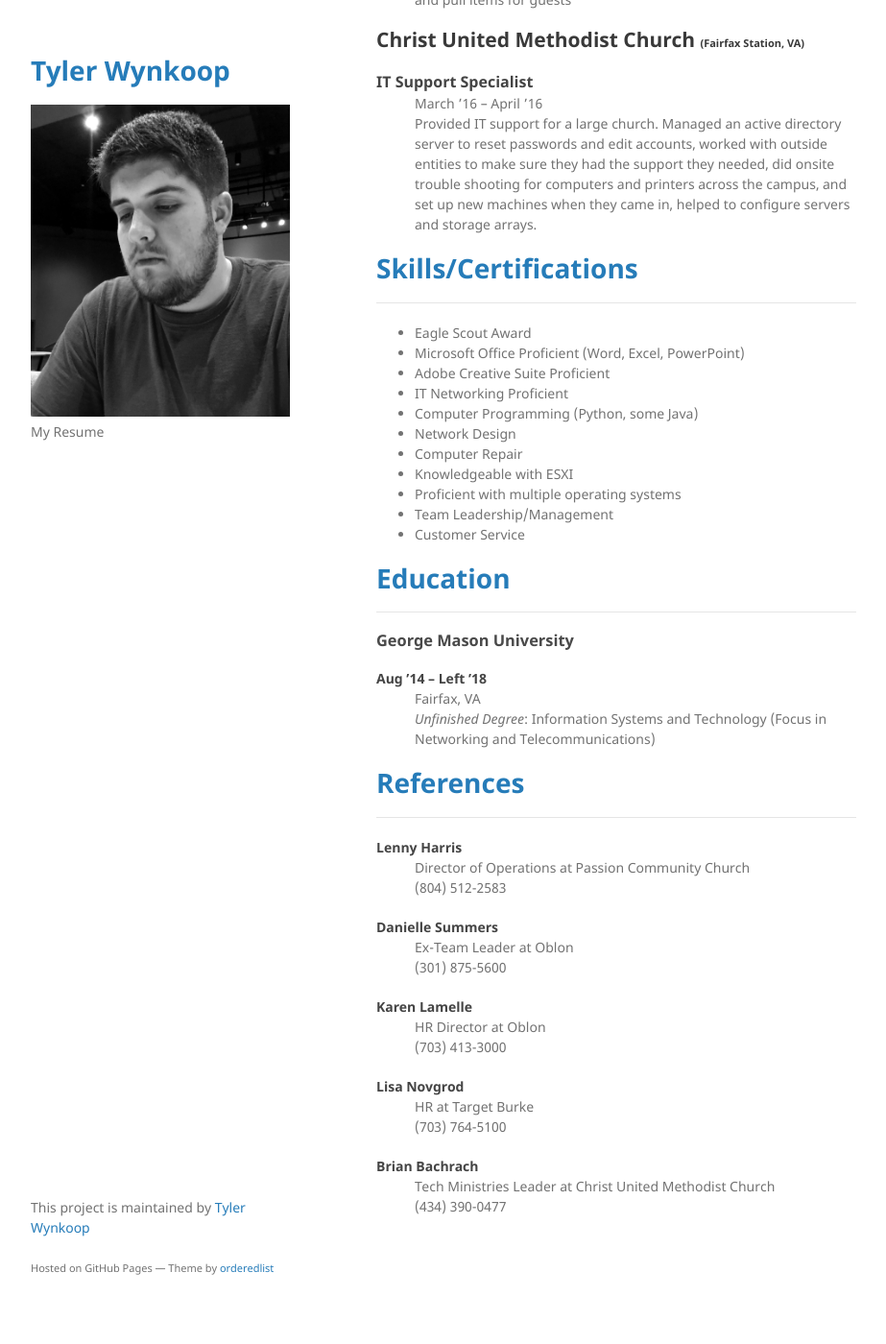
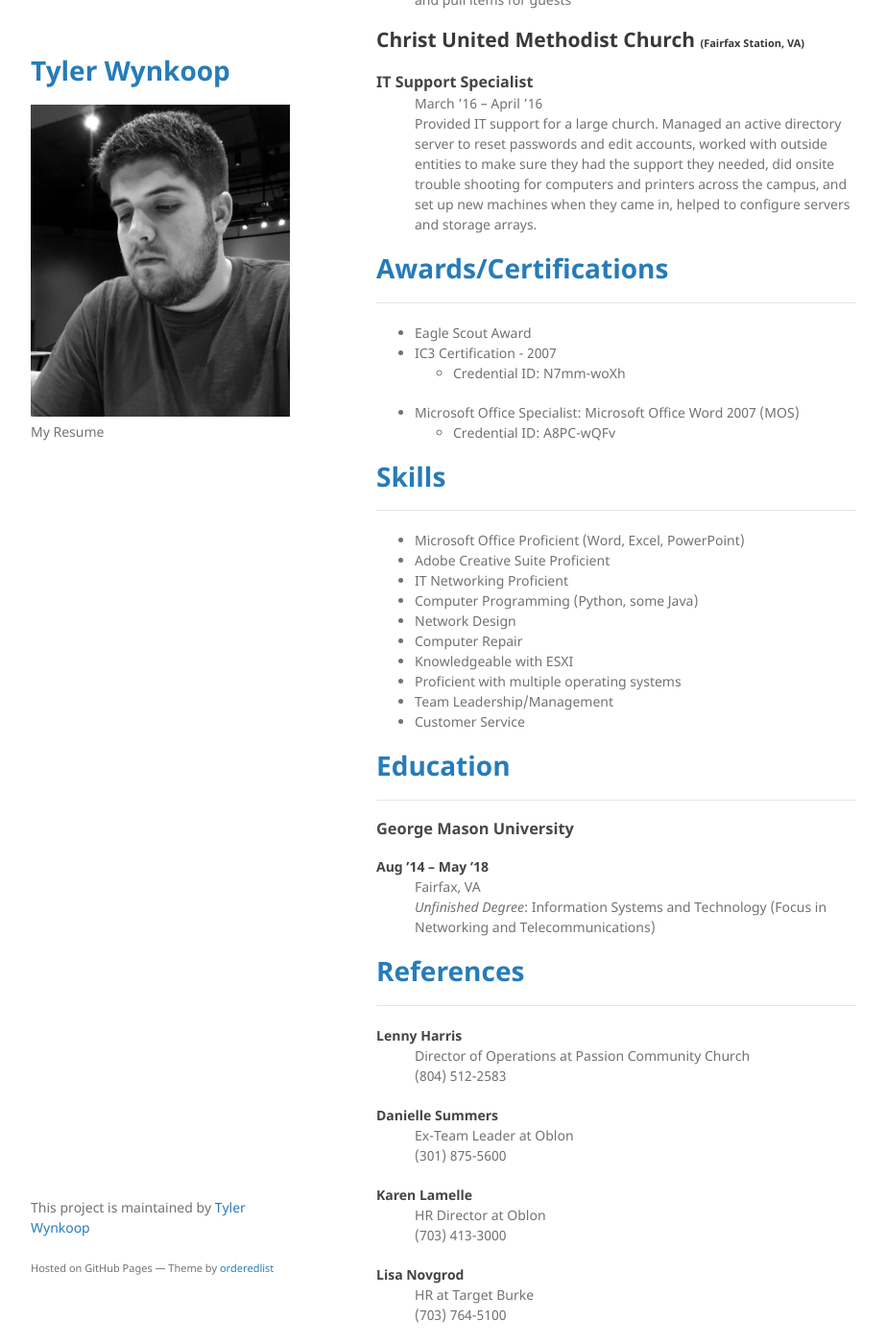
Before and after one commit to tewynkoop/TylerWynkoop, a Jekyll site: the page built from index.md, in a window 1280 px wide and 1400 px high, scrolled down 1138 px. Shown: the whole window at 96% size, without its empty margins (178-1101 px from the left). Built offline with Jekyll 4.4.1, drawn with Linux system fonts in a browser that asks for light colours; our own code applies the rules of GitHub Pages for plain Markdown files; before the commit the page ends 2475 px from its top, so only the background shows below that.

Commit message:
Update index.md

```diff
--- a/index.md
+++ b/index.md
@@ -59,10 +59,18 @@ layout: default
 <dd>Provided IT support for a large church. Managed an active directory server to reset passwords and edit accounts, worked with outside entities to make sure they had the support they needed, did onsite trouble shooting for computers and printers across the campus, and set up new machines when they came in, helped to configure servers and storage arrays.</dd>
 </dl>
 
-# <span style="color:#267CB9"> Skills/Certifications </span>
+# <span style="color:#267CB9"> Awards/Certifications </span>
 -----
 
 * Eagle Scout Award
+* IC3 Certification - 2007
+     - Credential ID: N7mm-woXh
+* Microsoft Office Specialist: Microsoft Office Word 2007 (MOS)
+     - Credential ID: A8PC-wQFv
+
+# <span style="color:#267CB9"> Skills </span>
+-----
+
 * Microsoft Office Proficient (Word, Excel, PowerPoint)
 * Adobe Creative Suite Proficient
 * IT Networking Proficient
@@ -80,7 +88,7 @@ layout: default
 <h3>George Mason University</h3>
 
 <dl>
-<dt><b>Aug ’14 – Left ’18</b></dt>
+<dt><b>Aug ’14 – May ’18</b></dt>
 <dd>Fairfax, VA</dd>
 <dd><i>Unfinished Degree</i>: Information Systems and Technology (Focus in Networking and Telecommunications)</dd>
 </dl>
```
